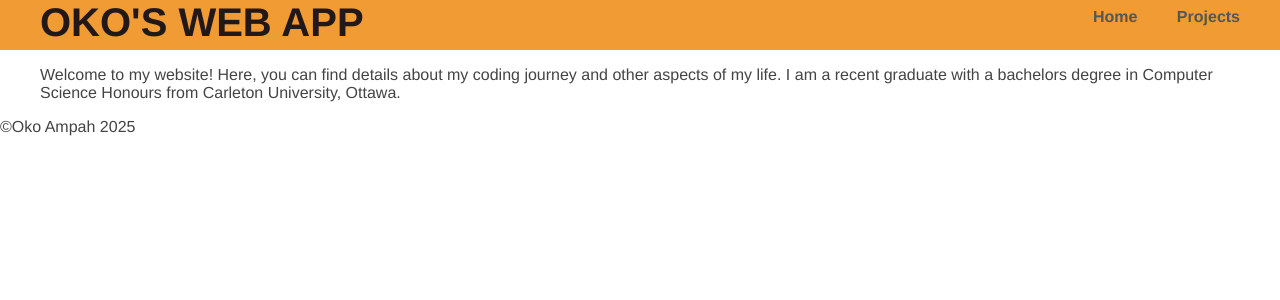
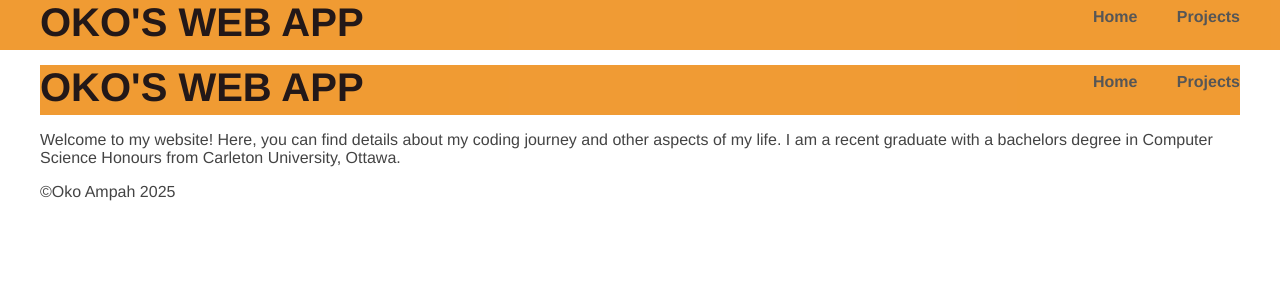
Before and after one commit to AlexanderAmpah/Web-App, a Flask app: page / in a window 1280 px wide. Shown: the top 300 px of the page. Run offline with Flask 3, Linux system fonts and the light colour scheme.

Commit message:
Adding html file and fixing code in the others

```diff
--- a/app.py
+++ b/app.py
@@ -5,7 +5,7 @@ app = Flask(__name__, static_folder="static", template_folder="templates")
 
 @app.route('/')
 def home():
-    return render_template('index.html')
+    return render_template('home.html')
 
 @app.route('/projects')
 def projects():
--- a/templates/index.html
+++ b/templates/home.html
@@ -19,11 +19,14 @@
             </div>
         </header>
         <div class="container">
-            <section id="about">
-                <p>Welcome to my website! Here, you can find details about my coding journey and other aspects of my life.
-                    I am a recent graduate with a bachelors degree in Computer Science Honours from Carleton University, Ottawa.
-                </p>
-            </section>
+            {% extends "layout.html" %}
+            {% block content %}
+                <div class="about">
+                    <p>Welcome to my website! Here, you can find details about my coding journey and other aspects of my life.
+                        I am a recent graduate with a bachelors degree in Computer Science Honours from Carleton University, Ottawa.
+                    </p>
+                </div>
+            {% endblock %}
         </div>
         <main>
 
--- /dev/null
+++ b/templates/layout.html
@@ -0,0 +1,31 @@
+<!DOCTYPE html>
+<html lang="en">
+    <head>
+        <meta charset="UTF-8">
+        <meta name="viewport" content="width=device-width, initial-scale=1.0">
+        <title>My Website</title>
+        <link rel="stylesheet" href="{{ url_for('static', filename='styles.css') }}">
+    </head>
+    <body>
+        <header>
+            <div class="container">
+                <h1 class="logo">Oko's web app</h1>
+                <strong><nav>
+                    <ul class="menu">
+                        <li><a href="{{ url_for('home') }}">Home</a></li>
+                        <li><a href="{{ url_for('projects') }}">Projects</a></li>
+                    </ul>
+                </nav></strong>
+            </div>
+        </header>
+        <div class="container">
+            {% block content %}
+            {% endblock %}
+        </div>
+        <main>
+        </main>
+        <footer>
+            <p>&copy;Oko Ampah 2025</p>
+        </footer>
+    </body>
+</html>
```
Also changed, not shown: templates/projects.html (+7 -4 lines).
